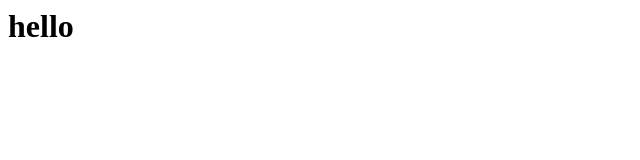
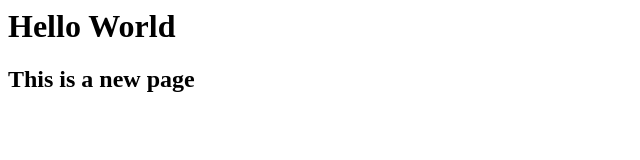
Before and after one commit to JUNE0808/D3lab, a plain HTML site: page index.html in a window 1280 px wide. Shown: the whole page, without its empty margins (0-640 px from the left). Drawn offline with Linux system fonts and the light colour scheme.

Commit message:
add new file

```diff
--- a/index.html
+++ b/index.html
@@ -1,5 +1,6 @@
 <html>
 	<body>
-		<h1>hello<h1>
+		<h1>Hello World<h1>
+		<h2>This is a new page<h2>
 	<body>
 <html>
```
